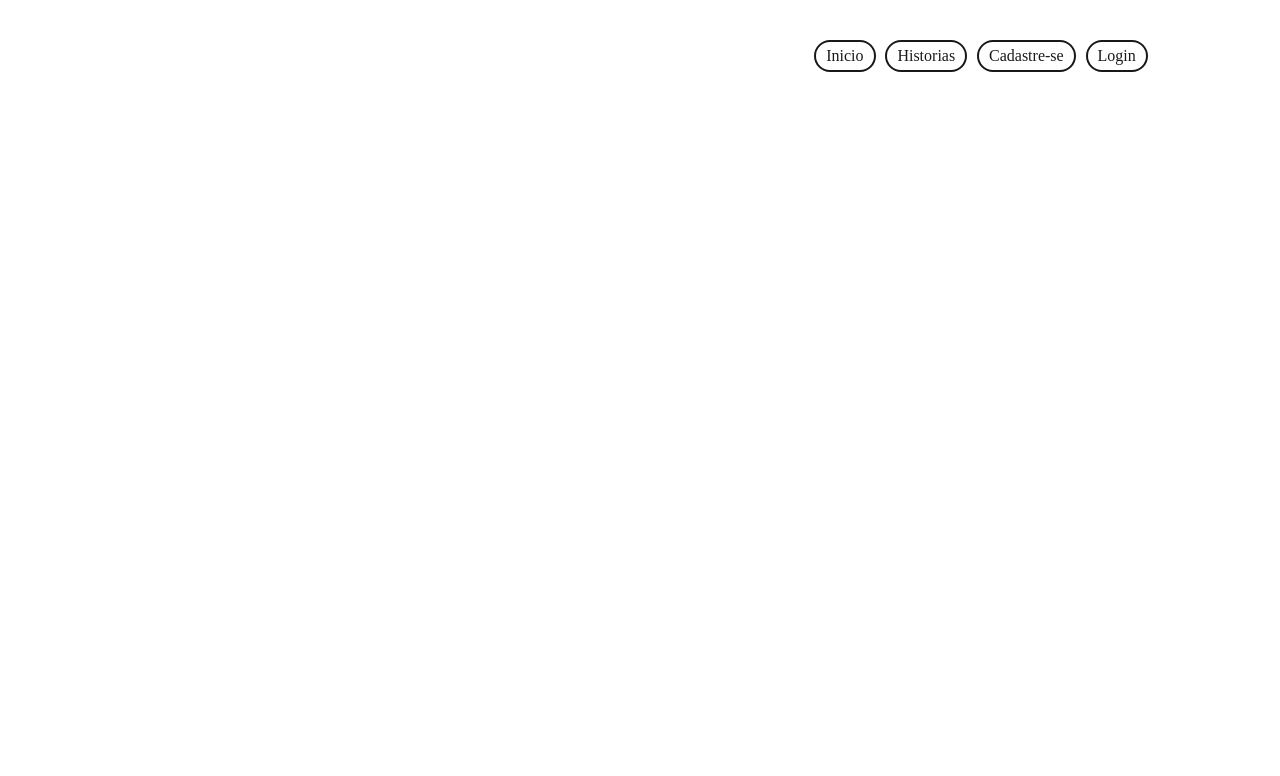
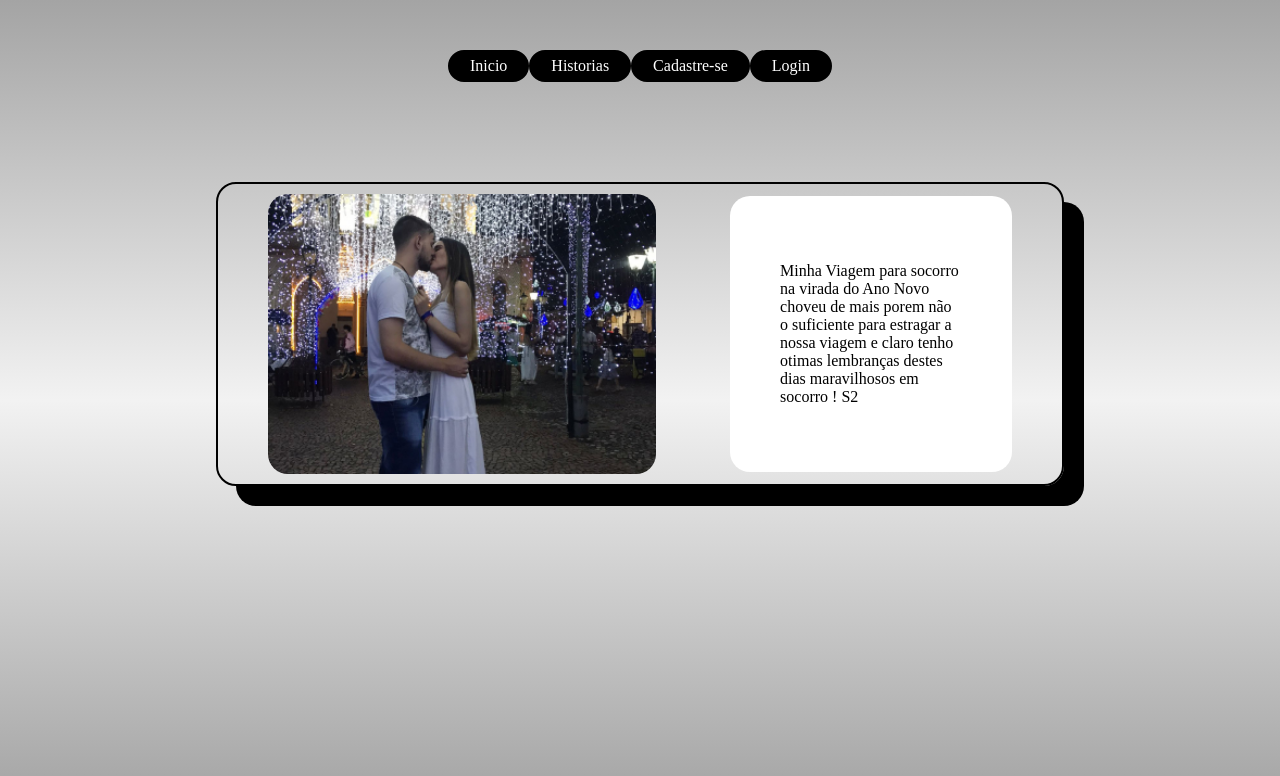
Before and after one commit to GabrielDeMirandaMello/Projeto_Individual, a plain HTML site: page Projeto_Viagem/historia.html in a window 1280 px wide. Drawn offline with Linux system fonts and the light colour scheme.

Commit message:
Finalizado a tela inicial e finalizando a tela de login e cadastro

```diff
--- a/Projeto_Viagem/css/cadastro.css
+++ b/Projeto_Viagem/css/cadastro.css
@@ -8,44 +8,44 @@ body {
 .img_background {
     position: absolute;
     width: 100vw;
+    height: 100vh;
     padding: 0;
 }
 
 a {
     text-decoration: none;
     border: 2px solid #000;
+    background-color: #000;
     border-radius: 20px;
-    color: #000;
-    padding: 5px 10px;
+    color: #fff;
+    padding: 5px 20px;
 }
 
 a:hover {
     text-decoration: none;
     border-radius: 20px;
-    border: 2px solid #fff;
+    border: 2px solid;
     color: #fff;
-    padding: 5px 10px;
+    padding: 5px 19px;
 }
 
 .container {
     width: 100%;
     height: 100%;
+    position: relative;
 }
 
 .navbar {
-    margin-top: 40px;
     display: flex;
-    justify-content: flex-end;
+    justify-content: center;
     align-items: center;
-    opacity: 90%;
-    width: 92vw;
 }
 
 .navegacao {
     width: 30%;
     display: flex;
     justify-content: space-evenly;
-    padding-right: 20px;
+    margin-top: 50px;
     cursor: pointer;
 }
 
@@ -59,6 +59,13 @@ a:hover {
     display: flex;
     border-radius: 20px;
 }
+footer {
+    display: flex;
+    justify-content: center;
+    align-items: center;
+    font-weight: bolder;
+    padding-top: 10px;
+}
 
 ::-webkit-scrollbar {
     display: none;
--- a/Projeto_Viagem/css/historia.css
+++ b/Projeto_Viagem/css/historia.css
@@ -3,28 +3,25 @@ body {
     padding: 0;
     display: flex;
     justify-content: center;
-}
-
-.img_background {
-    position: absolute;
-    width: 100vw;
-    padding: 0;
+    background-image: linear-gradient(#A4A4A4, #F2F2F2, #A4A4A4);
+    height: 100vh;
 }
 
 a {
     text-decoration: none;
     border: 2px solid #000;
+    background-color: #000;
     border-radius: 20px;
-    color: #000;
-    padding: 5px 10px;
+    color: #fff;
+    padding: 5px 20px;
 }
 
 a:hover {
     text-decoration: none;
     border-radius: 20px;
-    border: 2px solid #fff;
+    border: 2px solid;
     color: #fff;
-    padding: 5px 10px;
+    padding: 5px 19px;
 }
 
 .container {
@@ -33,31 +30,49 @@ a:hover {
 }
 
 .navbar {
-    margin-top: 40px;
     display: flex;
-    justify-content: flex-end;
+    justify-content: center;
     align-items: center;
-    opacity: 90%;
-    width: 92vw;
 }
 
 .navegacao {
     width: 30%;
     display: flex;
     justify-content: space-evenly;
-    padding-right: 20px;
+    margin-top: 50px;
     cursor: pointer;
 }
 
 /* Corpo do site */
 .sectionOne {
     width: 100%;
-    background-color: #BDBDBD;
-    color: white;
-    width: 70vw;
-    margin-top: 51px;
     display: flex;
+    justify-content: center;
+    align-items: center;
+    flex-direction: column;
+}
+.historia {
+    width: 20vw;
+    margin-left: 10%;
+    padding: 50px;
+    background-color: #fff;
     border-radius: 20px;
+}
+.img_background {
+    height: 35vh;
+    border-radius: 20px;
+}
+
+.card {
+    border: 2px solid #000;
+    border-radius: 20px;
+    margin-top: 100px;
+    height: 200px;
+    display: flex;
+    justify-content: center;
+    align-items: center;
+    padding: 50px;
+    box-shadow: 20px 20px #000;
 }
 
 ::-webkit-scrollbar {
--- a/Projeto_Viagem/css/login.css
+++ b/Projeto_Viagem/css/login.css
@@ -8,44 +8,44 @@ body {
 .img_background {
     position: absolute;
     width: 100vw;
+    height: 100vh;
     padding: 0;
 }
 
 a {
     text-decoration: none;
     border: 2px solid #000;
+    background-color: #000;
     border-radius: 20px;
-    color: #000;
-    padding: 5px 10px;
+    color: #fff;
+    padding: 5px 20px;
 }
 
 a:hover {
     text-decoration: none;
     border-radius: 20px;
-    border: 2px solid #fff;
+    border: 2px solid;
     color: #fff;
-    padding: 5px 10px;
+    padding: 5px 19px;
 }
 
 .container {
     width: 100%;
     height: 100%;
+    position: relative;
 }
 
 .navbar {
-    margin-top: 40px;
     display: flex;
-    justify-content: flex-end;
+    justify-content: center;
     align-items: center;
-    opacity: 90%;
-    width: 92vw;
 }
 
 .navegacao {
     width: 30%;
     display: flex;
     justify-content: space-evenly;
-    padding-right: 20px;
+    margin-top: 50px;
     cursor: pointer;
 }
 
@@ -60,6 +60,7 @@ a:hover {
     border-radius: 20px;
 }
 
+
 ::-webkit-scrollbar {
     display: none;
 }
--- a/Projeto_Viagem/css/style.css
+++ b/Projeto_Viagem/css/style.css
@@ -17,17 +17,18 @@ body {
 a {
     text-decoration: none;
     border: 2px solid #000;
+    background-color: #000;
     border-radius: 20px;
-    color: #000;
-    padding: 5px 10px;
+    color: #fff;
+    padding: 5px 20px;
 }
 
 a:hover {
     text-decoration: none;
     border-radius: 20px;
-    border: 2px solid #fff;
+    border: 2px solid ;
     color: #fff;
-    padding: 5px 10px;
+    padding: 5px 19px;
 }
 
 .container {
@@ -38,7 +39,7 @@ a:hover {
 
 .navbar {
     display: flex;
-    justify-content: flex-end;
+    justify-content: center;
     align-items: center;
 }
 
@@ -46,10 +47,10 @@ a:hover {
     width: 30%;
     display: flex;
     justify-content: space-evenly;
-    padding-right: 20px;
     margin-top: 50px;
     cursor: pointer;
 }
+
 
 /* Corpo do site */
 .sectionOne {
@@ -57,9 +58,12 @@ a:hover {
     height: 80%;
     color: #000;
     display: flex;
-    justify-content: space-around;
+    justify-content: flex-start;
     align-items: center;
     border-radius: 20px;
+}
+.sectionOne div {
+    margin-left: 20%;
 }
 h2 {
  width: 280px;
@@ -68,6 +72,7 @@ footer {
     display: flex;
     justify-content: center;
     align-items: center;
+    font-weight: bolder;
     padding-top: 10px;
 }
 
--- a/Projeto_Viagem/historia.html
+++ b/Projeto_Viagem/historia.html
@@ -15,12 +15,18 @@
             <div class="navegacao">
                 <a href="index.html">Inicio</a>
                 <a href="historia.html">Historias</a>
-                <a href="viagens.html">Cadastre-se</a>
-                <a href="contato.html">Login</a>
+                <a href="cadastro.html">Cadastre-se</a>
+                <a href="login.html">Login</a>
             </div>
         </nav>
         <section class="sectionOne">
-
+            <div class="card">
+                <img class="img_background" src="./img/historia.jpg" alt="">
+                <div class="historia">
+                    <p>Minha Viagem para socorro na virada do Ano Novo choveu de mais porem não o suficiente para estragar a nossa viagem e
+                    claro tenho otimas lembranças destes dias maravilhosos em socorro ! S2</p>
+                </div>
+            </div>
         </section>
     </div>
 </body>
```
Also changed, not shown: Projeto_Viagem/cadastro.html (+7 -3 lines), Projeto_Viagem/index.html (+4 -5 lines), Projeto_Viagem/login.html (+5 -4 lines), Projeto_Viagem/img/cadastro.jpg (added), Projeto_Viagem/img/cidade (1).jpg (deleted), Projeto_Viagem/img/historia.jpg (added), Projeto_Viagem/img/img2.jpg (deleted), Projeto_Viagem/img/inicio.jpg (added), Projeto_Viagem/img/zyro-image.png (deleted), Projeto_Viagem/js/cadastro.js (added), Projeto_Viagem/js/contato.js (deleted), 1 other file.
